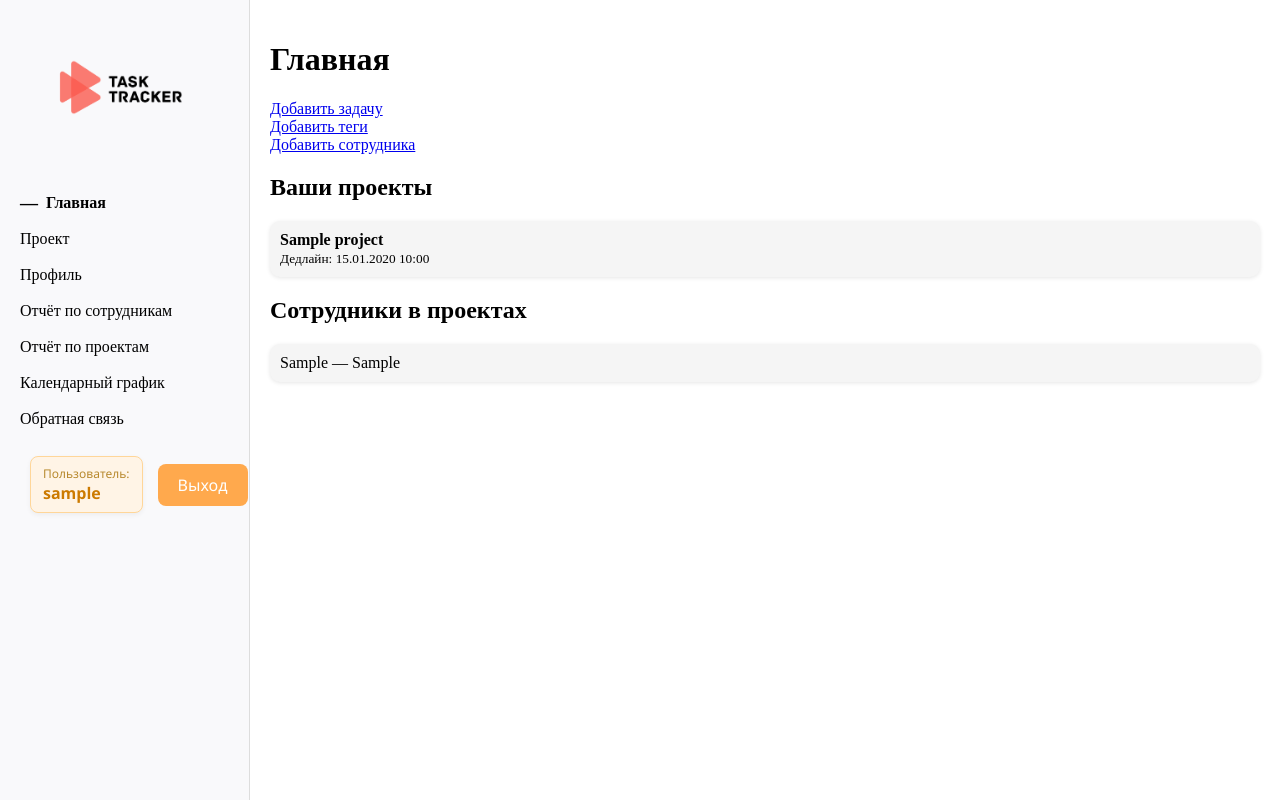
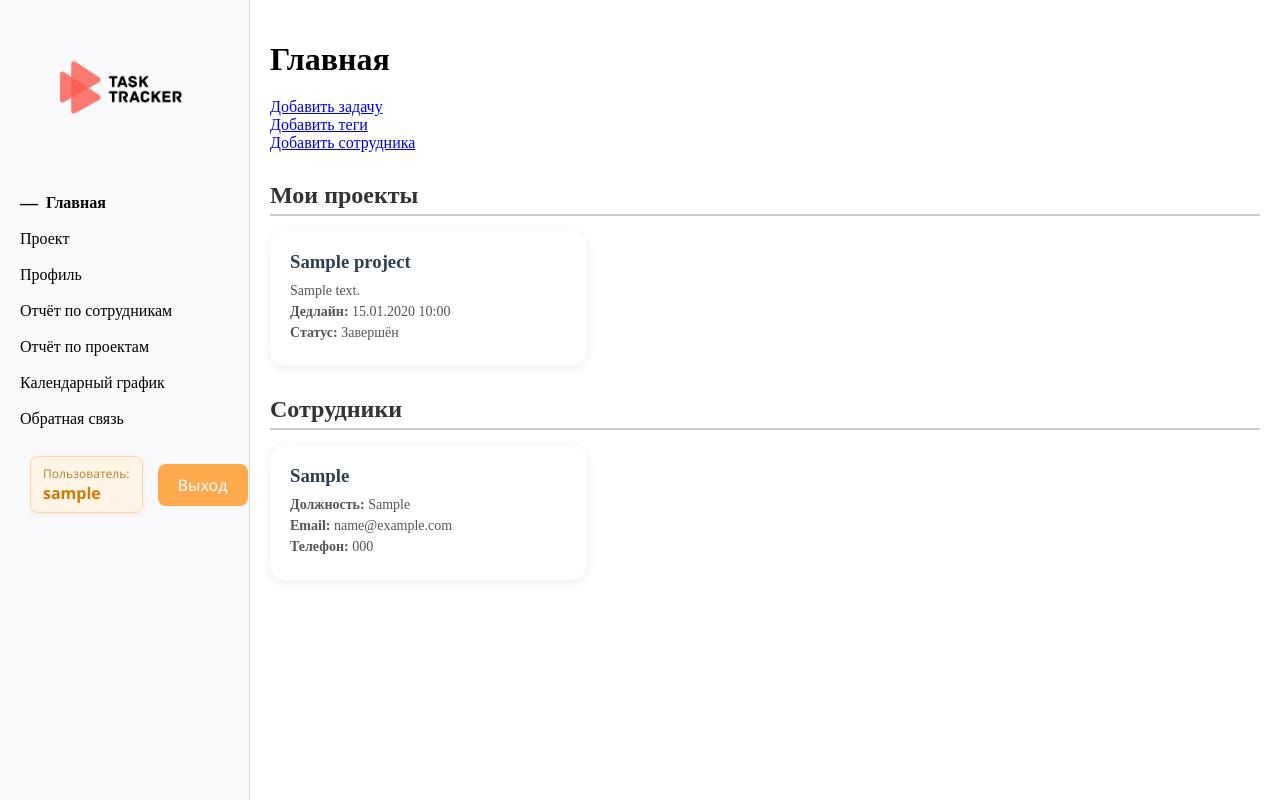
Before and after one commit to yakexerr/ORPUD, a Django app: page / in a window 1280 px wide. Run offline with Django 5.2, Linux system fonts and the light colour scheme; a user stored in the database is signed in; tables that the repository leaves empty hold one stand-in row (values such as "Sample post").

Commit message:
add more style

```diff
--- a/web/static/css/style.css
+++ b/web/static/css/style.css
@@ -81,17 +81,49 @@ body {
 }
 
 /* Стили главного меню */
-.project-list, .employee-list, .task-list {
-    list-style: none;
-    padding-left: 0;
+.page-title {
+    font-size: 32px;
+    margin-bottom: 20px;
+    font-weight: bold;
 }
 
-.project-list li, .employee-list li, .task-list li {
-    background-color: #f5f5f5;
+.section-title {
+    font-size: 24px;
+    margin: 30px 0 15px;
+    color: #333;
+    border-bottom: 2px solid #ccc;
+    padding-bottom: 5px;
+}
+
+.card-grid {
+    display: grid;
+    grid-template-columns: repeat(auto-fill, minmax(280px, 1fr));
+    gap: 20px;
+}
+
+.card {
+    background: #fff;
+    padding: 20px;
+    border-radius: 15px;
+    box-shadow: 0 2px 10px rgba(0, 0, 0, 0.08);
+    transition: transform 0.2s ease, box-shadow 0.2s ease;
+}
+
+.card:hover {
+    transform: translateY(-4px);
+    box-shadow: 0 4px 15px rgba(0, 0, 0, 0.15);
+}
+
+.card h3 {
+    margin-top: 0;
     margin-bottom: 10px;
-    padding: 10px;
-    border-radius: 10px;
-    box-shadow: 0 1px 4px rgba(0, 0, 0, 0.1);
+    color: #2c3e50;
+}
+
+.card p {
+    margin: 5px 0;
+    font-size: 14px;
+    color: #555;
 }
 
 /* Стиль кнопки выхода из акканута */
--- a/web/templates/web/main.html
+++ b/web/templates/web/main.html
@@ -3,54 +3,76 @@
 {% extends 'web/base.html' %}
 {% block content %}
 <!-- TODO: Реализовать в соответствии с макетом и models.py -->
-<h1>Главная</h1>
+<h1 class="page-title">Главная</h1>
     <a href="{% url 'add_task' %}">Добавить задачу</a> <br>
     <a href="{% url 'tags' %}">Добавить теги</a> <br>
     <a href="{% url 'add_employee' %}">Добавить сотрудника</a>
+
 {% if role == 'manager' %}
-    <h2>Ваши проекты</h2>
-    <ul class="project-list">
+    <section>
+        <h2 class="section-title">Мои проекты</h2>
+        <div class="card-grid">
             {% for project in projects %}
-            <li>
-                <strong>{{ project.title }}</strong><br>
-                <small>Дедлайн: {{ project.deadline|date:"d.m.Y H:i" }}</small>
-            </li>
+                <div class="card">
+                    <h3>{{ project.title }}</h3>
+                    <p>{{ project.description }}</p>
+                    <p><strong>Дедлайн:</strong> {{ project.deadline|date:"d.m.Y H:i" }}</p>
+                    <p><strong>Статус:</strong> {{ project.is_done|yesno:"Завершён,В процессе" }}</p>
+                </div>
             {% empty %}
-            <li>Проектов пока нет.</li>
+                <p>Нет активных проектов.</p>
             {% endfor %}
-    </ul>
+        </div>
+    </section>
 
-    <h2>Сотрудники в проектах</h2>
-    <ul class="employee-list">
+    <section>
+        <h2 class="section-title">Сотрудники</h2>
+        <div class="card-grid">
             {% for employee in employees %}
-            <li>{{ employee.fio }} — {{ employee.position }}</li>
+                <div class="card">
+                    <h3>{{ employee.fio }}</h3>
+                    <p><strong>Должность:</strong> {{ employee.position }}</p>
+                    <p><strong>Email:</strong> {{ employee.email }}</p>
+                    <p><strong>Телефон:</strong> {{ employee.phone }}</p>
+                </div>
             {% empty %}
-            <li>Сотрудников пока нет.</li>
+                <p>Сотрудники не назначены.</p>
             {% endfor %}
-    </ul>
+        </div>
+    </section>
 
 {% elif role == 'employee' %}
-    <h2>Ваши задачи</h2>
-    <ul class="task-list">
+    <section>
+        <h2 class="section-title">Мои задачи</h2>
+        <div class="card-grid">
             {% for task in tasks %}
-            <li>
-                <strong>{{ task.title }}</strong><br>
-                Приоритет: {{ task.get_priority_display }}<br>
-                Дедлайн: {{ task.deadline|date:"d.m.Y H:i" }}
-            </li>
+                <div class="card">
+                    <h3>{{ task.title }}</h3>
+                    <p>{{ task.description|truncatechars:100 }}</p>
+                    <p><strong>Приоритет:</strong> {{ task.get_priority_display }}</p>
+                    <p><strong>Дедлайн:</strong> {{ task.deadline|date:"d.m.Y H:i" }}</p>
+                    <p><strong>Статус:</strong> {{ task.is_done|yesno:"Выполнена,В процессе" }}</p>
+                </div>
             {% empty %}
-            <li>Задач пока нет.</li>
+                <p>Нет активных задач.</p>
             {% endfor %}
-    </ul>
+        </div>
+    </section>
 
-    <h2>Проекты, в которых вы участвуете</h2>
-    <ul class="project-list">
+    <section>
+        <h2 class="section-title">Проекты</h2>
+        <div class="card-grid">
             {% for project in projects %}
-            <li>{{ project.title }} — Менеджер: {{ project.manager.fio }}</li>
+                <div class="card">
+                    <h3>{{ project.title }}</h3>
+                    <p>{{ project.description|truncatechars:100 }}</p>
+                    <p><strong>Менеджер:</strong> {{ project.manager.fio }}</p>
+                    <p><strong>Дедлайн:</strong> {{ project.deadline|date:"d.m.Y H:i" }}</p>
+                </div>
             {% empty %}
-            <li>Вы пока не участвуете в проектах.</li>
+                <p>Вы не добавлены ни в один проект.</p>
             {% endfor %}
-    </ul>
+        </div>
+    </section>
 {% endif %}
-
 {% endblock %}
```
Lines whose indentation alone changed are shown as unchanged.
